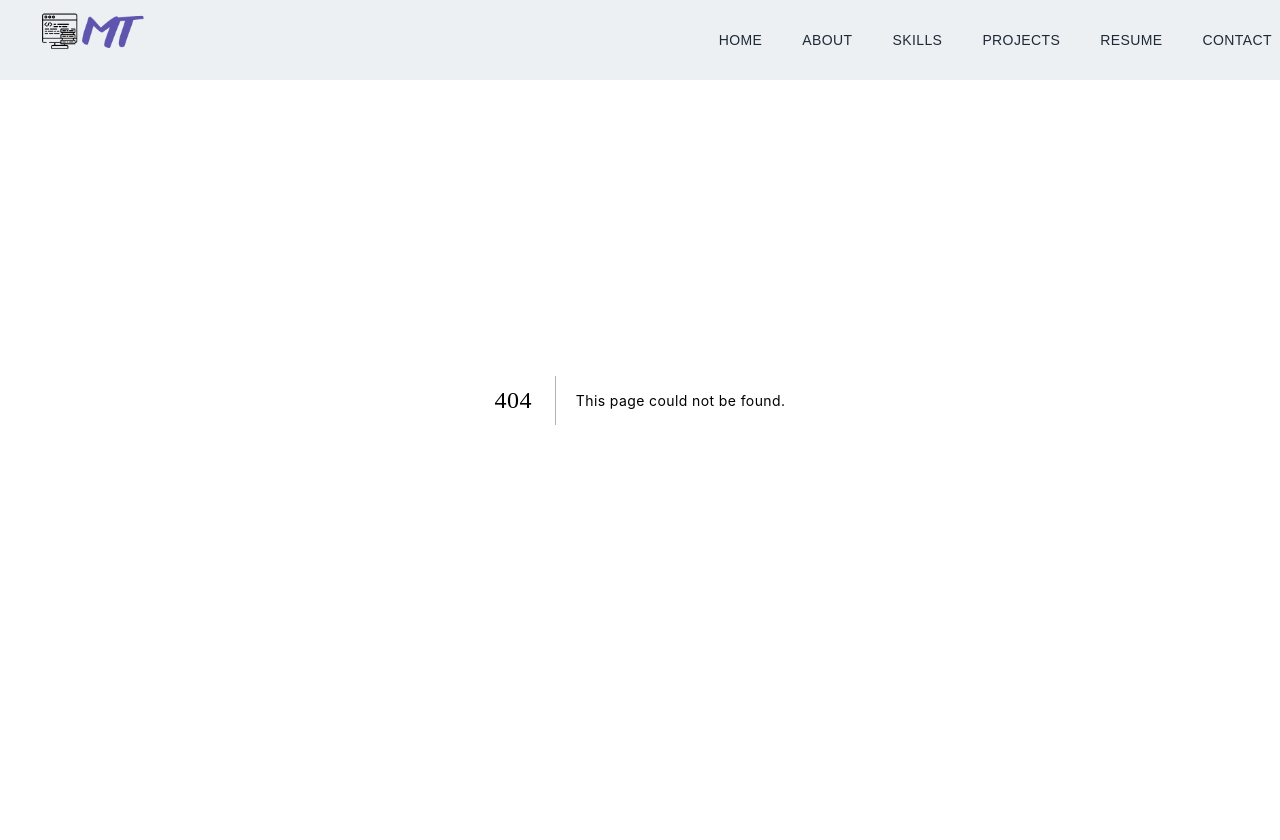
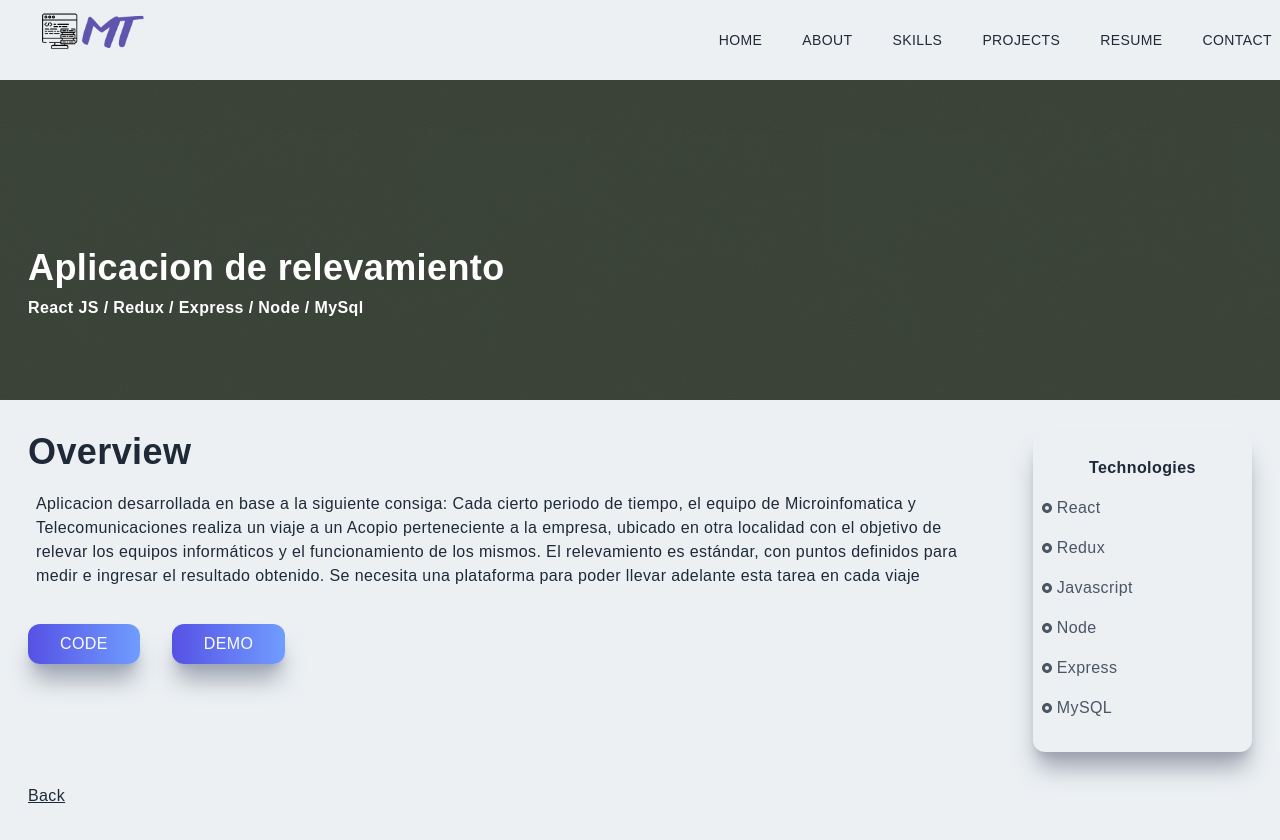
Before and after one commit to teyuu/personal-portfolio, a Next.js app: page /relevamientos in a window 1280 px wide. Before the commit this address had no page. Before the commit the page ends 800 px from the top, so only its background shows below. Built offline with nearby package versions, Linux system fonts and the light colour scheme.

Commit message:
new project

```diff
--- a/components/Proyects.jsx
+++ b/components/Proyects.jsx
@@ -5,6 +5,7 @@
 import coinPlus from '../public/assets/proyects/coinplus.png';
 import strongCenter from '../public/assets/proyects/strongcenter.png';
 import cineFilm from '../public/assets/proyects/moviesapp.png';
+import relevamiento from '../public/assets/proyects/app-relevamientos.png';
 
 const Proyects = () => {
   return (
@@ -13,6 +14,13 @@
             <p className='text-xl tracking-widest uppercase text-[#5651e5]'>Proyects</p>
             <h2 className='py-4'>What I&#39;ve Built </h2>
             <div className='grid md:grid-cols-2 gap-8'>
+
+            <ProjectItem
+            title='Aplicacion Relevamiento de equipos'
+            backgroundImg={relevamiento}
+            projectUrl='/relevamientos'
+            tech='React JS, Redux, Tailwind, Node, Express, Sequelize, MySQL'
+          />
 
             <ProjectItem
             title='Cinefilm'
--- /dev/null
+++ b/pages/relevamientos.jsx
@@ -0,0 +1,85 @@
+import Image from "next/image";
+import React from "react";
+import { RiRadioButtonFill } from "react-icons/ri";
+import Link from "next/link";
+import relevamiento from "../public/assets/proyects/app-relevamientos.png";
+
+const videogamesapp = () => {
+  return (
+    <div className="w-full">
+      <div className="w-screen h-[50vh] relative">
+        <div className="absolute top-0 left-0 w-full h-[50vh] bg-black/70 z-10" />
+        <Image
+          className="absolute z-1"
+          layout="fill"
+          objectFit="cover"
+          src={relevamiento}
+          alt="/"
+        />
+        <div className="absolute top-[70%] max-w-[1240px] w-full left-[50%] right-[50%] translate-x-[-50%] translate-y-[-50%] text-white z-10 p-2">
+          <h2 className="py-2">Aplicacion de relevamiento</h2>
+          <h3>React JS / Redux / Express / Node / MySql</h3>
+        </div>
+      </div>
+
+      <div className="max-w-[1240px] mx-auto p-2 grid md:grid-cols-5 gap-8 py-8">
+        <div className="col-span-4">
+          <h2>Overview</h2>
+          <p className="py-5 px-2">
+            Aplicacion desarrollada en base a la siguiente consiga: Cada cierto periodo de tiempo, el equipo de Microinfomatica
+            y Telecomunicaciones realiza un viaje a un Acopio perteneciente a la
+            empresa, ubicado en otra localidad con el objetivo de relevar los
+            equipos informáticos y el funcionamiento de los mismos. El
+            relevamiento es estándar, con puntos definidos para medir e ingresar
+            el resultado obtenido. Se necesita una plataforma para poder llevar
+            adelante esta tarea en cada viaje
+          </p>
+          <a
+            href="https://github.com/teyuu/App-para-relevamientos"
+            target="_blank"
+            rel="noreferrer"
+          >
+            <button className="px-8 py-2 mt-4 mr-8">Code</button>
+          </a>
+          <a
+            href="https://prodeman-client-deploy.vercel.app/"
+            target="_blank"
+            rel="noreferrer"
+          >
+            <button className="px-8 py-2 mt-4">Demo</button>
+          </a>
+        </div>
+        <div className="col-span-4 md:col-span-1 shadow-xl shadow-gray-400 rounded-xl py-4">
+          <div className="p-2">
+            <p className="text-center font-bold pb-2">Technologies</p>
+            <div className="grid grid-cols-3 md:grid-cols-1">
+              <p className="text-gray-600 py-2 flex items-center">
+                <RiRadioButtonFill className="pr-1" /> React
+              </p>
+              <p className="text-gray-600 py-2 flex items-center">
+                <RiRadioButtonFill className="pr-1" /> Redux
+              </p>
+              <p className="text-gray-600 py-2 flex items-center">
+                <RiRadioButtonFill className="pr-1" /> Javascript
+              </p>
+              <p className="text-gray-600 py-2 flex items-center">
+                <RiRadioButtonFill className="pr-1" /> Node
+              </p>
+              <p className="text-gray-600 py-2 flex items-center">
+                <RiRadioButtonFill className="pr-1" /> Express
+              </p>
+              <p className="text-gray-600 py-2 flex items-center">
+                <RiRadioButtonFill className="pr-1" /> MySQL
+              </p>
+            </div>
+          </div>
+        </div>
+        <Link href="/#projects">
+          <p className="underline cursor-pointer">Back</p>
+        </Link>
+      </div>
+    </div>
+  );
+};
+
+export default videogamesapp;
```
Also changed, not shown: public/assets/proyects/app-relevamientos.png (added).
